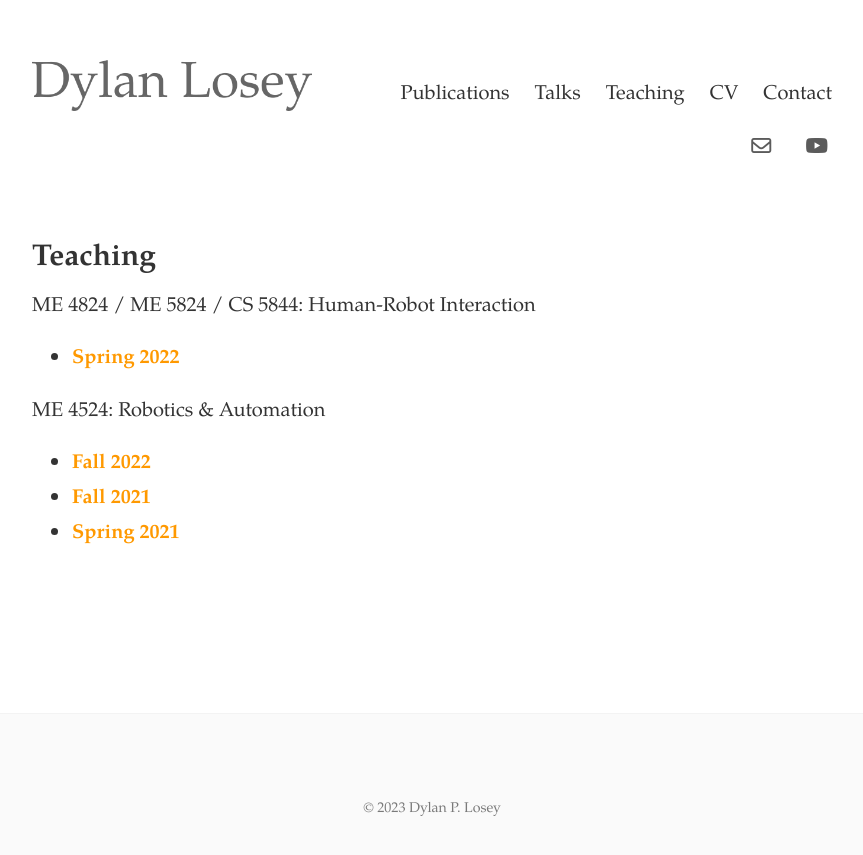
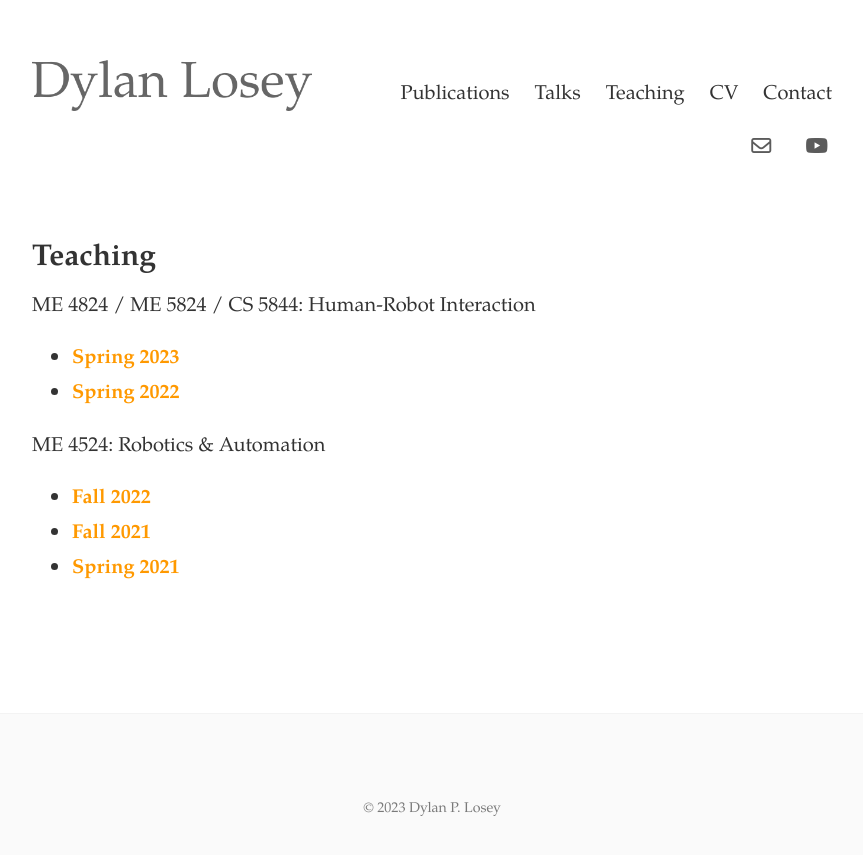
Before and after one commit to dylan-losey/dylan-losey.github.io, a Jekyll site: the page built from teaching.html, in a window 1280 px wide. Shown: the top 855 px of the page, without its empty margins (208-1071 px from the left). Built offline with Jekyll 4.4.1, drawn with Linux system fonts in a browser that asks for light colours; nearby versions of some CDN libraries.

Commit message:
spring course

```diff
--- a/teaching.html
+++ b/teaching.html
@@ -20,6 +20,7 @@ tags: teaching
 <div>
   <p>ME 4824 / ME 5824 / CS 5844: Human-Robot Interaction</p>
   <ul>
+    <li><b><a class="link" href="{{ site.baseurl }} /me5824-spring2023/">Spring 2023</a></b></li>
     <li><b><a class="link" href="{{ site.baseurl }} /me5824-spring2022/">Spring 2022</a></b></li>
   </ul>
   <p>ME 4524: Robotics & Automation</p>
```
